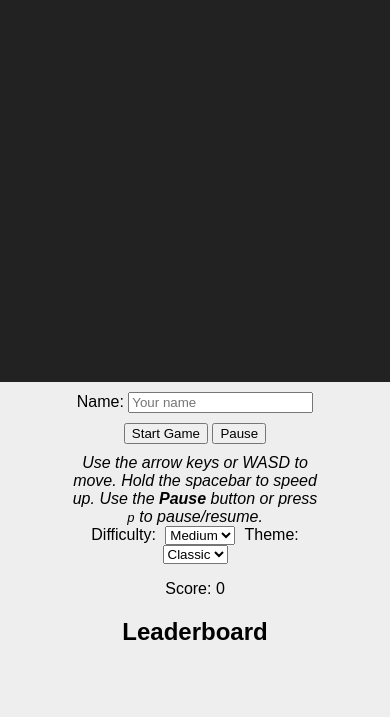
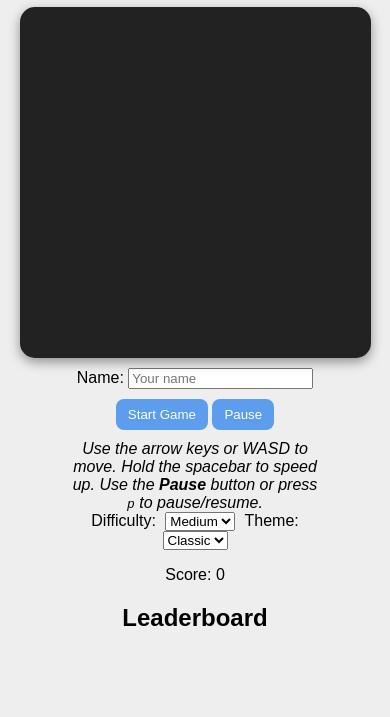
Before and after one commit to BenGothard/snek, a website with bundled scripts: page index.html in a window 390 px wide. Shown: the part 127-844 px from the top of the page. Built offline with nearby package versions, Linux system fonts and the light colour scheme; no server answers.

Commit message:
Reduce board size and refresh styles

```diff
--- a/index.html
+++ b/index.html
@@ -10,7 +10,7 @@
   <h1>Snek</h1>
   <div id="layout">
     <div id="game-wrapper">
-      <canvas id="game" width="600" height="600" role="img" aria-label="Snake game board">
+      <canvas id="game" width="480" height="480" role="img" aria-label="Snake game board">
         Your browser does not support the HTML canvas tag.
       </canvas>
       <div id="game-over" style="display:none">Game Over</div>
--- a/style.css
+++ b/style.css
@@ -27,26 +27,39 @@ canvas {
   background: #222;
   display: block;
   margin: 0 auto;
-  width: 90vmin;
-  height: 90vmin;
+  width: 80vmin;
+  height: 80vmin;
+  border-radius: 15px;
+  box-shadow: 0 4px 12px rgba(0, 0, 0, 0.4);
+  transition: width 0.2s ease, height 0.2s ease;
 }
 
 @media (orientation: portrait) {
   canvas {
-    width: 95vmin;
-    height: 95vmin;
+    width: 85vmin;
+    height: 85vmin;
   }
 }
 
 @media (orientation: landscape) {
   canvas {
-    width: 90vmin;
-    height: 90vmin;
+    width: 80vmin;
+    height: 80vmin;
   }
 }
 
 button {
   margin-top: 10px;
+  padding: 8px 12px;
+  border-radius: 8px;
+  border: none;
+  background: #5c9ded;
+  color: #fff;
+  cursor: pointer;
+  transition: background 0.2s ease;
+}
+button:hover {
+  background: #4a8ad4;
 }
 
 #player-name {
@@ -142,14 +155,14 @@ body.neon canvas {
 
 @media (max-width: 700px) {
   canvas {
-    width: 95vmin;
-    height: 95vmin;
+    width: 85vmin;
+    height: 85vmin;
   }
 }
 
 @media (max-width: 400px) {
   canvas {
-    width: 100vmin;
-    height: 100vmin;
+    width: 90vmin;
+    height: 90vmin;
   }
 }
```
